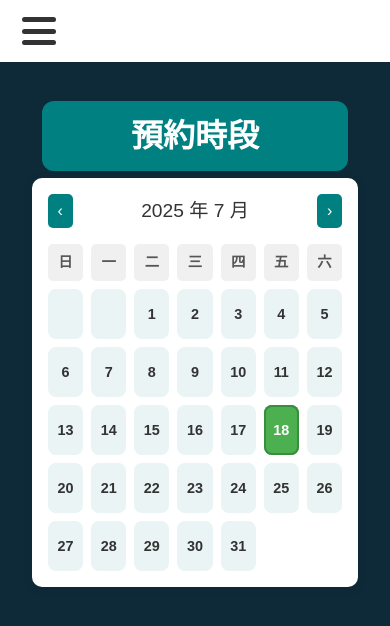
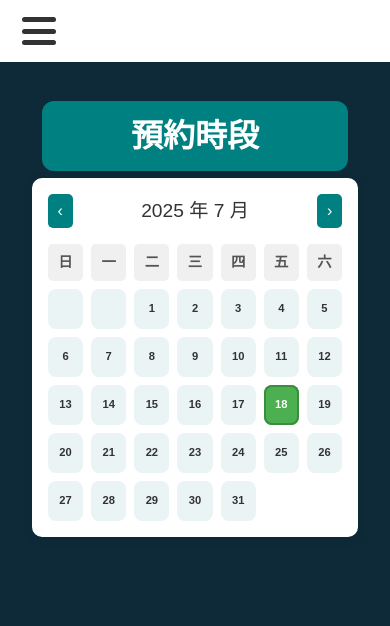
Before and after one commit to tzuchientseng/tutor, a Vue app: page /student-area in a window 390 px wide. Shown: the top 626 px of the page. Built offline with nearby package versions, Linux system fonts and the light colour scheme.

Commit message:
style(css): ScheduleCalendar.vue

```diff
--- a/src/components/student/ScheduleCalendar.vue
+++ b/src/components/student/ScheduleCalendar.vue
@@ -94,8 +94,8 @@ const selectDate = (day: Date) => {
     </div>
 
     <div class="calendar-grid">
+      <div class="day-name" v-for="day in weekDays" :key="day">{{ day }}</div>
 
-      <div class="day-name" v-for="day in weekDays" :key="day">{{ day }}</div>
       <div
         class="day-cell"
         v-for="(day, index) in daysInMonth"
@@ -103,12 +103,11 @@ const selectDate = (day: Date) => {
         :class="{ today: isToday(day) }"
         @click="day && selectDate(day)"
       >
-        <span v-if="day">
-          {{ day.getDate() }}
-          <!-- <span v-if="hasEvent(day)">✅/span> -->
-          <span v-if="hasEvent(day)">☑️</span>
-        </span>
-        <span v-else>&nbsp;</span>
+        <div v-if="day">
+          <div>{{ day.getDate() }}</div>
+          <div v-if="hasEvent(day)">☑️</div>
+        </div>
+        <div v-else>&nbsp;</div>
       </div>
     </div>
   </div>
@@ -169,15 +168,22 @@ const selectDate = (day: Date) => {
 }
 
 .day-cell {
+  display: flex;
+  flex-direction: column;
+  justify-content: center;
+  align-items: center;
   height: 70px;
-  text-align: center;
-  line-height: 70px;
   background-color: #eaf4f4;
   border-radius: 8px;
   cursor: pointer;
   transition: background-color 0.2s ease;
   font-weight: bold;
   color: #333;
+  padding: 4px 0;
+}
+
+.day-cell div {
+  line-height: 1.2;
 }
 
 .day-cell:hover {
@@ -203,9 +209,8 @@ const selectDate = (day: Date) => {
   }
 
   .day-cell {
-    height: 50px;
-    line-height: 50px;
-    font-size: 0.9rem;
+    height: 40px;
+    font-size: 0.7rem;
   }
 
   .day-name {
```
